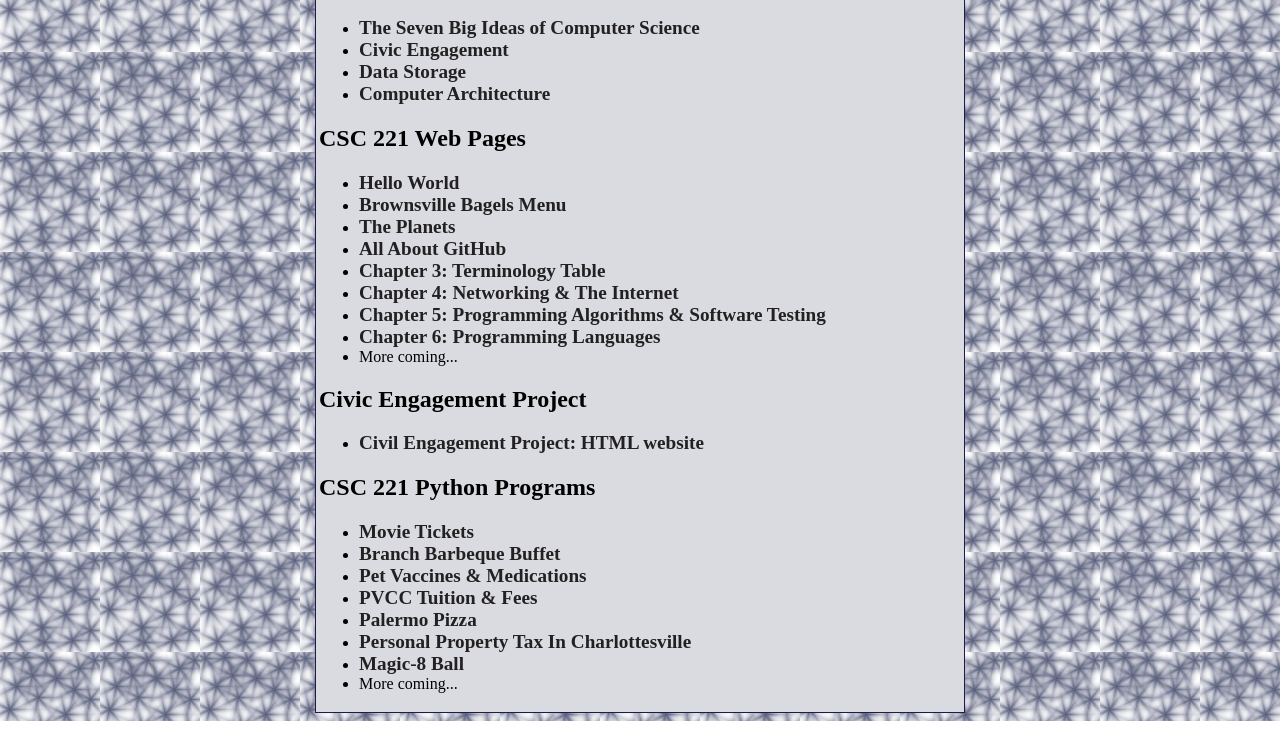
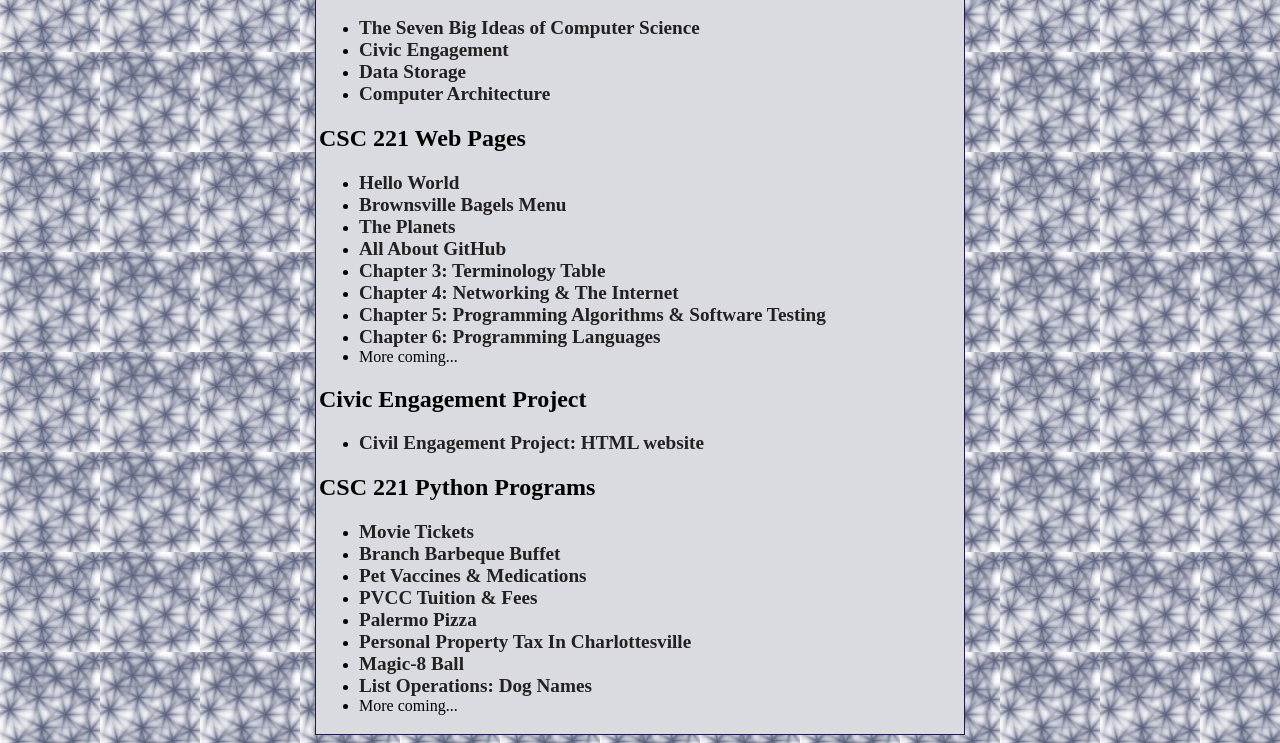
Before and after one commit to afsananawrozi-pvcc/afsananawrozi-pvcc.github.io, a plain HTML site: page index.html in a window 1280 px wide. Shown: the part 148-891 px from the top of the page. Before the commit the page ends 869 px from the top, so only its background shows below. Drawn offline with Linux system fonts and the light colour scheme.

Commit message:
Update index.html

```diff
--- a/index.html
+++ b/index.html
@@ -77,6 +77,7 @@
     <li><a href="palermopizza.py">Palermo Pizza</a></li>
     <li><a href="proptax.py">Personal Property Tax In Charlottesville</a></li>
     <li><a href="magic8ball.py">Magic-8 Ball</a></li>
+    <li><a href="dognames.py">List Operations: Dog Names</a></li>
     <li>More coming...</li>
 </ul> </td></tr></table>
 </body>
```
